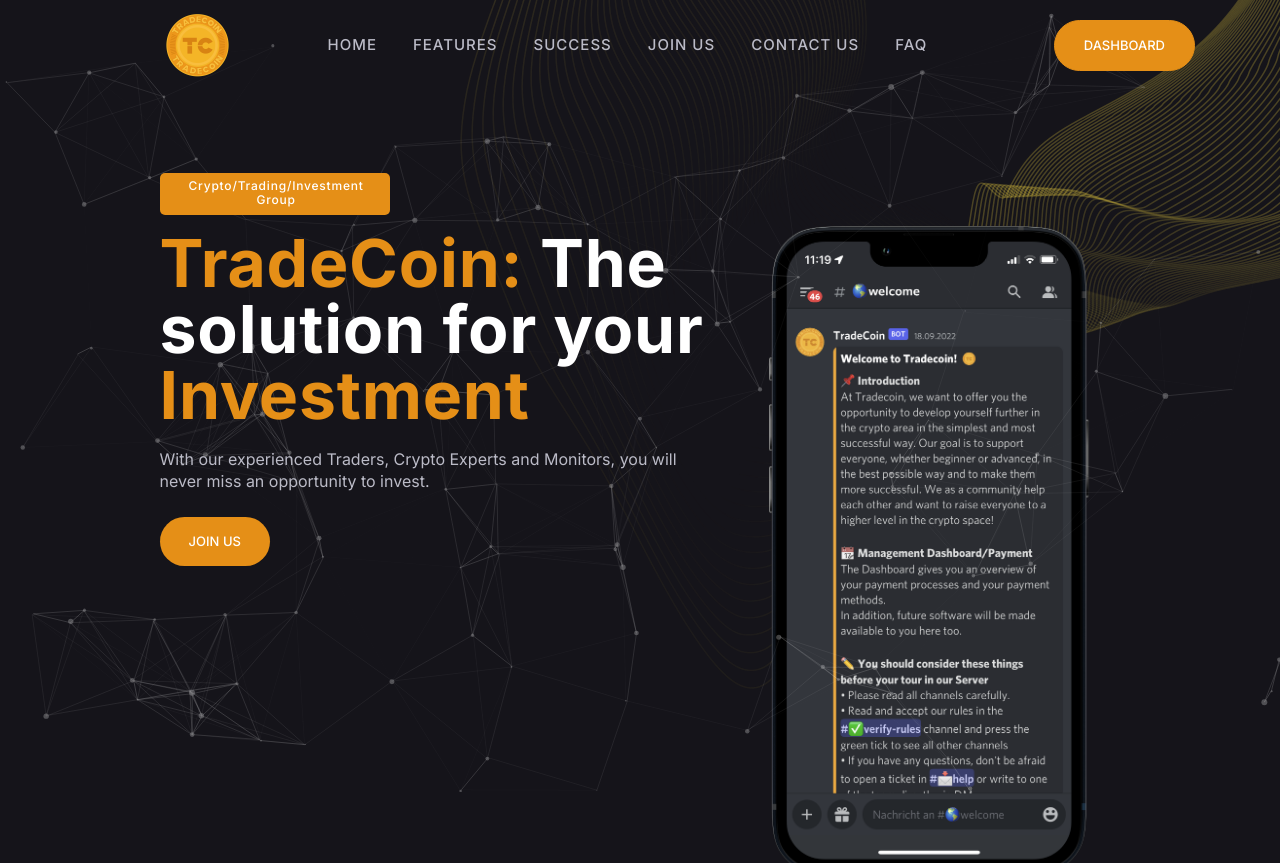
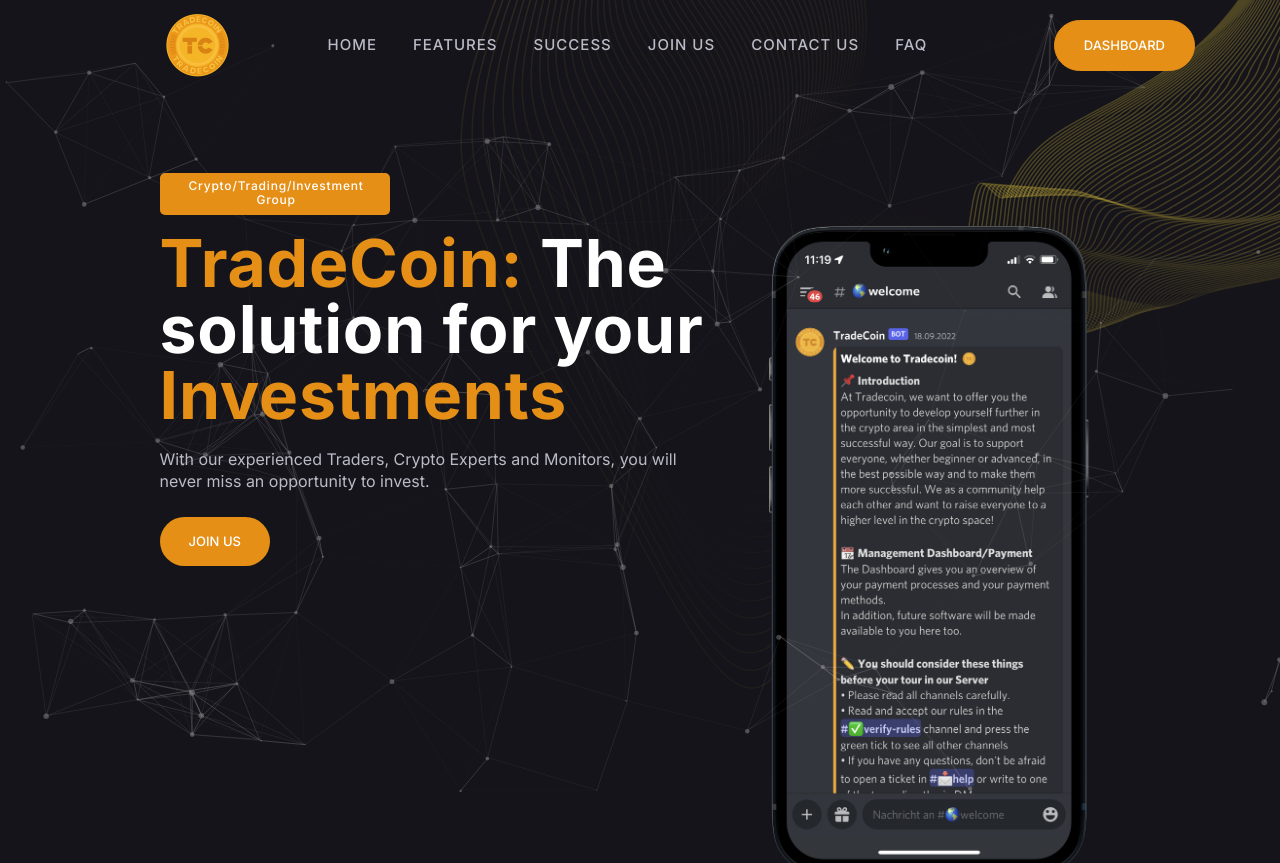
Before and after one commit to maxowi/tradecoin-website, a plain HTML site: page index.html in a window 1280 px wide. Shown: the top 863 px of the page. Drawn offline with nearby package versions, Linux system fonts and the light colour scheme.

Commit message:
Update index.html

```diff
--- a/index.html
+++ b/index.html
@@ -63,7 +63,7 @@
 		<div class="row">
 			<div class="col-md-7 wow slideInRight z-index-12">
 				<h5> Crypto/Trading/Investment Group</h5>
-				<h2><span>TradeCoin: </span>The solution for your<br/><span>Investment</span> </h2>
+				<h2><span>TradeCoin: </span>The solution for your<br/><span>Investments</span> </h2>
 				<p>With our experienced Traders, Crypto Experts and Monitors, you will never miss an opportunity to invest.</p>
 				<nav class="nav purchase_btn">
 				<a href="https://dashboard.tradecoinsolution.com/" class="button_zal" target="_blank">Join Us </a>
```
